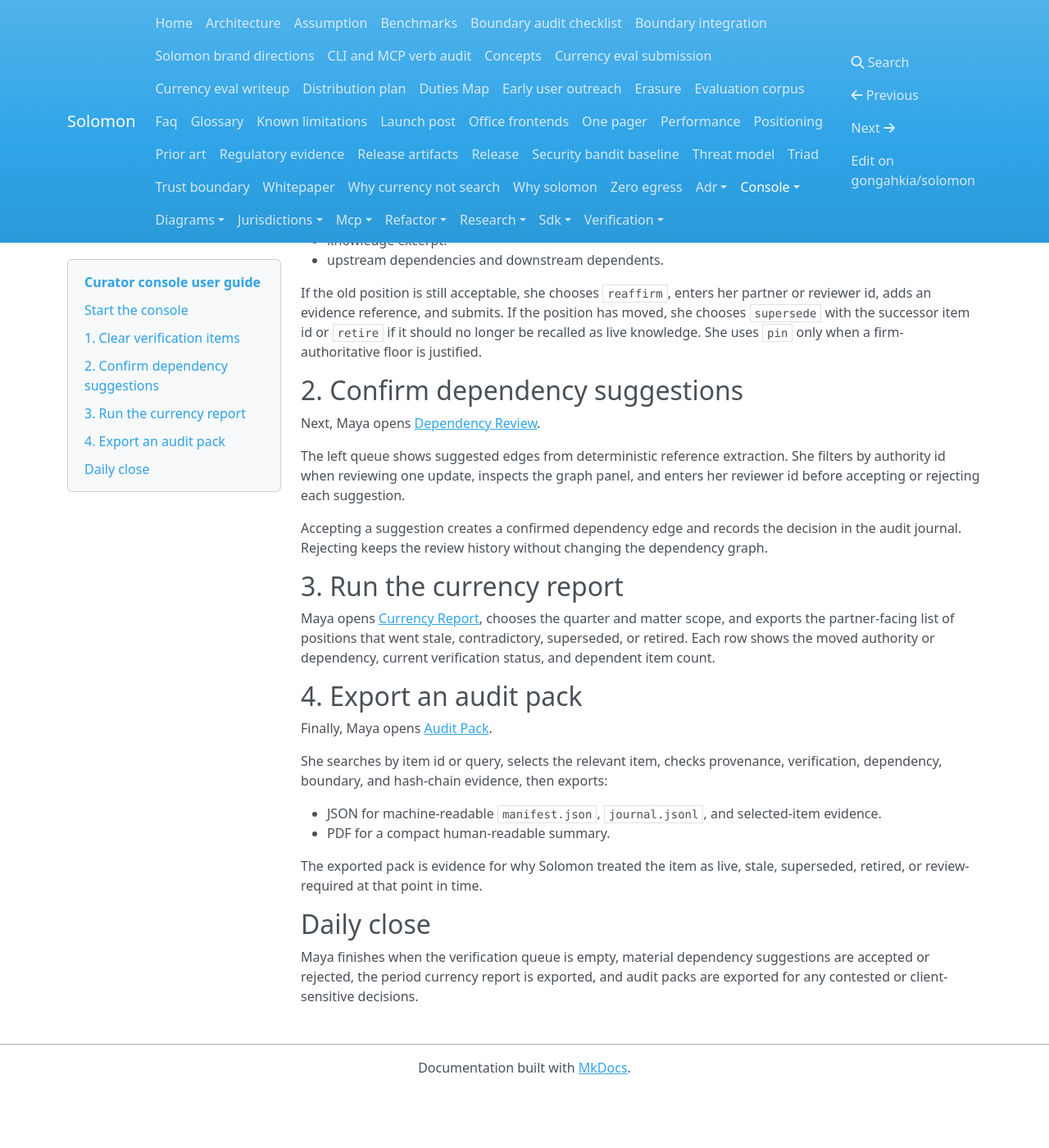
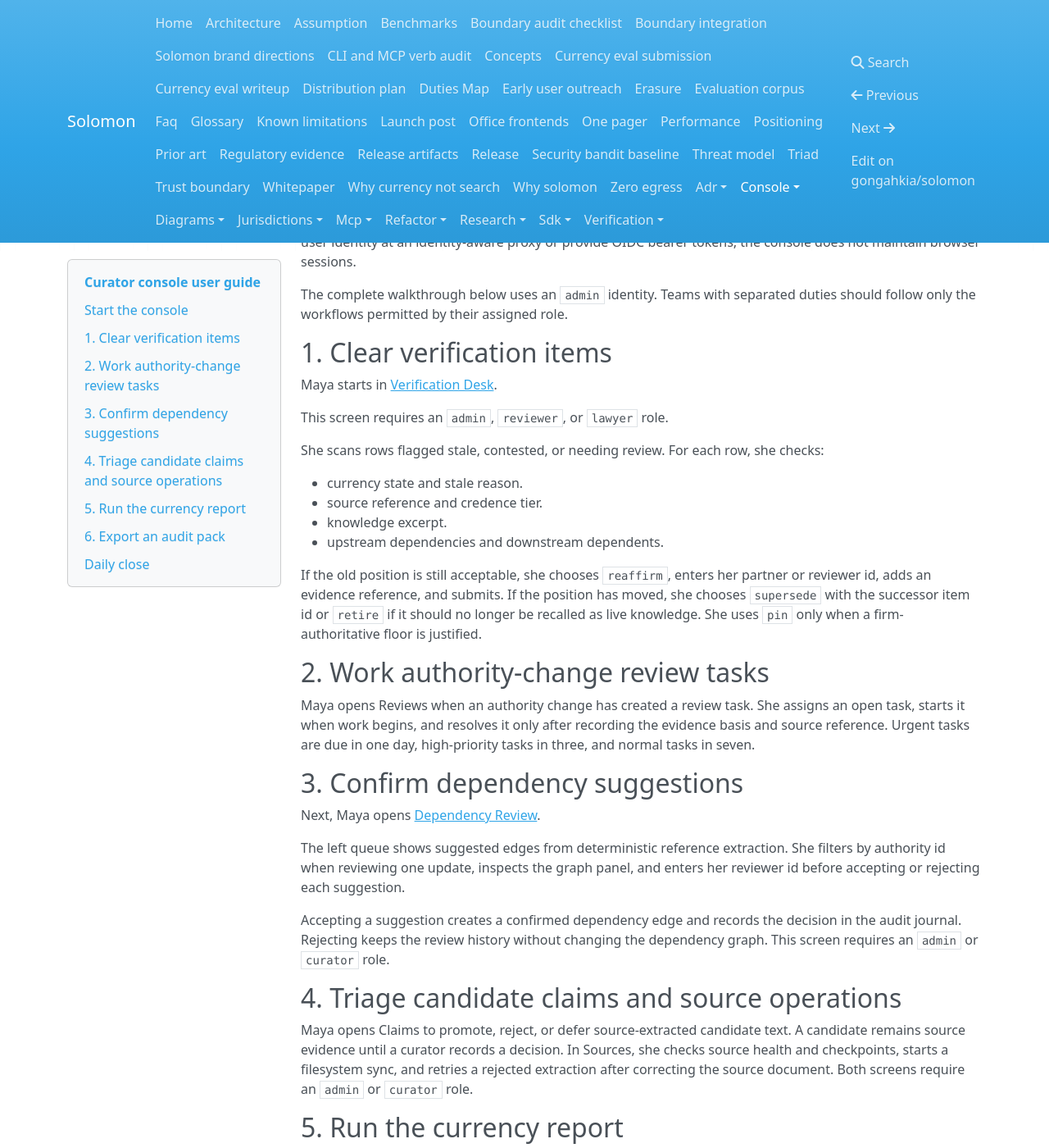
Before and after one commit to gongahkia/solomon, an MkDocs documentation site: the page built from docs/console/user-guide.md, in a window 1280 px wide and 1400 px high, scrolled down 542 px. Shown: the whole window at 82% size. Built offline with MkDocs 1.6.1, drawn with Linux system fonts in a browser that asks for light colours; nearby versions of some CDN libraries; before the commit the page ends 1872 px from its top, so only the background shows below that; some of the changed text lies outside the part shown.

Commit message:
docs: document console workflows and roles
(cherry picked from commit 1031e072dce0b109a9e1d579e142eb996d79db08)

```diff
--- a/docs/console/user-guide.md
+++ b/docs/console/user-guide.md
@@ -10,11 +10,27 @@
 
 Open `http://127.0.0.1:8150/console`.
 
-For dev-mode bearer auth, set `SOLOMON_CONSOLE_BEARER_TOKEN` and send `Authorization: Bearer <token>`. SSO, RBAC, and sessions are outside this portfolio console scope.
+Local mode without configured credentials uses a development-only admin identity. To require a local bearer token, set
+`SOLOMON_CONSOLE_BEARER_TOKEN` and send `Authorization: Bearer <token>`; the token's role is
+`SOLOMON_CONSOLE_ROLE`, which defaults to `curator`. Server mode requires a bearer token or validated OIDC identity.
+
+| Role | Workflows |
+| --- | --- |
+| `admin` | all workflows |
+| `curator` | claims, sources, dependencies, currency report, audit pack |
+| `reviewer` or `lawyer` | verification, reviews, currency report, audit pack |
+
+OIDC role claims use the configured Solomon role mapping. Browser-facing deployments should terminate user identity at
+an identity-aware proxy or provide OIDC bearer tokens; the console does not maintain browser sessions.
+
+The complete walkthrough below uses an `admin` identity. Teams with separated duties should follow only the workflows
+permitted by their assigned role.
 
 ## 1. Clear verification items
 
 Maya starts in [Verification Desk](verification-desk.md).
+
+This screen requires an `admin`, `reviewer`, or `lawyer` role.
 
 She scans rows flagged stale, contested, or needing review. For each row, she checks:
 
@@ -25,19 +41,32 @@
 
 If the old position is still acceptable, she chooses `reaffirm`, enters her partner or reviewer id, adds an evidence reference, and submits. If the position has moved, she chooses `supersede` with the successor item id or `retire` if it should no longer be recalled as live knowledge. She uses `pin` only when a firm-authoritative floor is justified.
 
-## 2. Confirm dependency suggestions
+## 2. Work authority-change review tasks
+
+Maya opens Reviews when an authority change has created a review task. She assigns an open task, starts it when work
+begins, and resolves it only after recording the evidence basis and source reference. Urgent tasks are due in one day,
+high-priority tasks in three, and normal tasks in seven.
+
+## 3. Confirm dependency suggestions
 
 Next, Maya opens [Dependency Review](dependency-review.md).
 
 The left queue shows suggested edges from deterministic reference extraction. She filters by authority id when reviewing one update, inspects the graph panel, and enters her reviewer id before accepting or rejecting each suggestion.
 
-Accepting a suggestion creates a confirmed dependency edge and records the decision in the audit journal. Rejecting keeps the review history without changing the dependency graph.
+Accepting a suggestion creates a confirmed dependency edge and records the decision in the audit journal. Rejecting keeps
+the review history without changing the dependency graph. This screen requires an `admin` or `curator` role.
 
-## 3. Run the currency report
+## 4. Triage candidate claims and source operations
+
+Maya opens Claims to promote, reject, or defer source-extracted candidate text. A candidate remains source evidence
+until a curator records a decision. In Sources, she checks source health and checkpoints, starts a filesystem sync, and
+retries a rejected extraction after correcting the source document. Both screens require an `admin` or `curator` role.
+
+## 5. Run the currency report
 
 Maya opens [Currency Report](currency-report.md), chooses the quarter and matter scope, and exports the partner-facing list of positions that went stale, contradictory, superseded, or retired. Each row shows the moved authority or dependency, current verification status, and dependent item count.
 
-## 4. Export an audit pack
+## 6. Export an audit pack
 
 Finally, Maya opens [Audit Pack](audit-pack.md).
 
```
Also changed, not shown: docs/console/index.md (+11 -1 lines).
